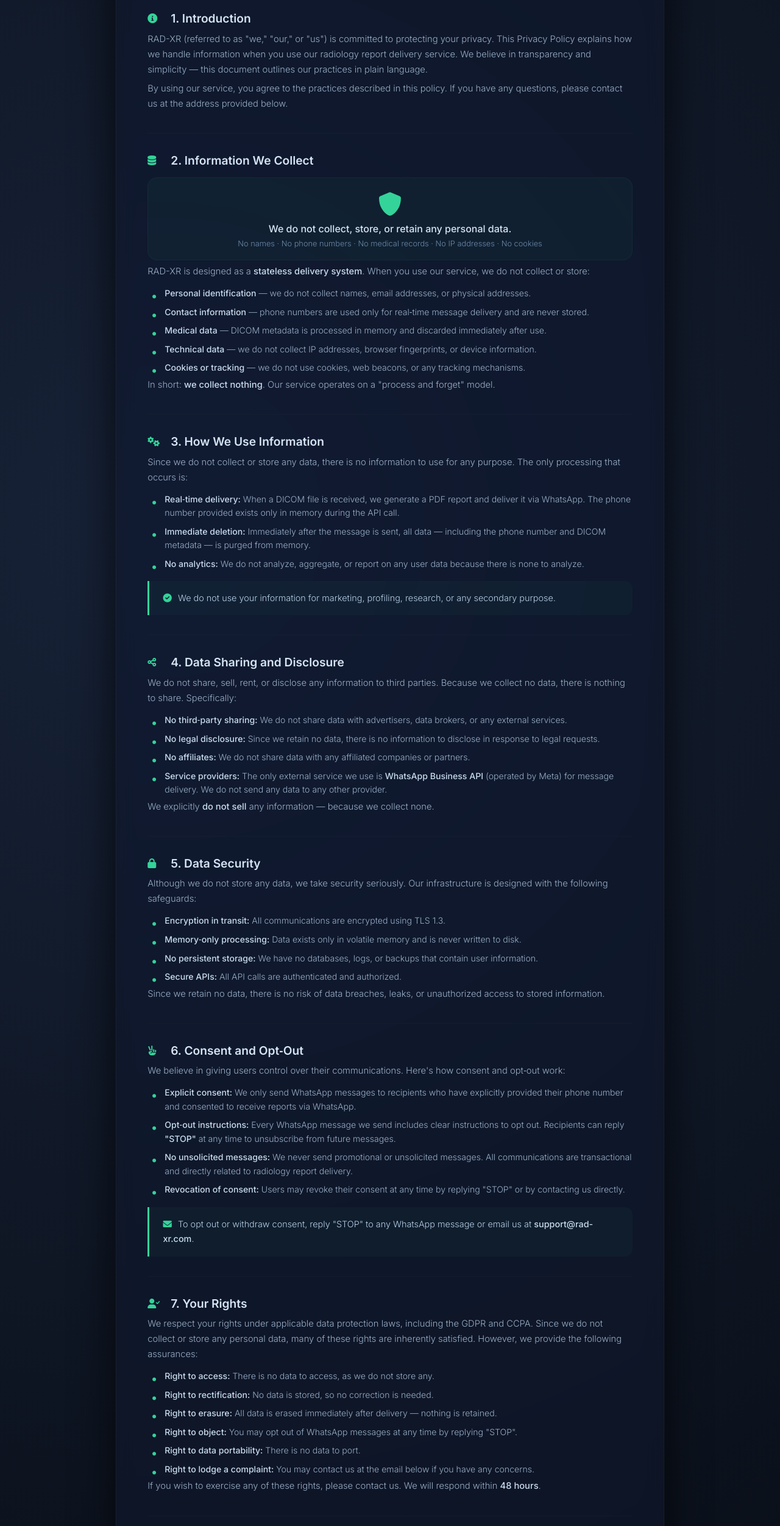
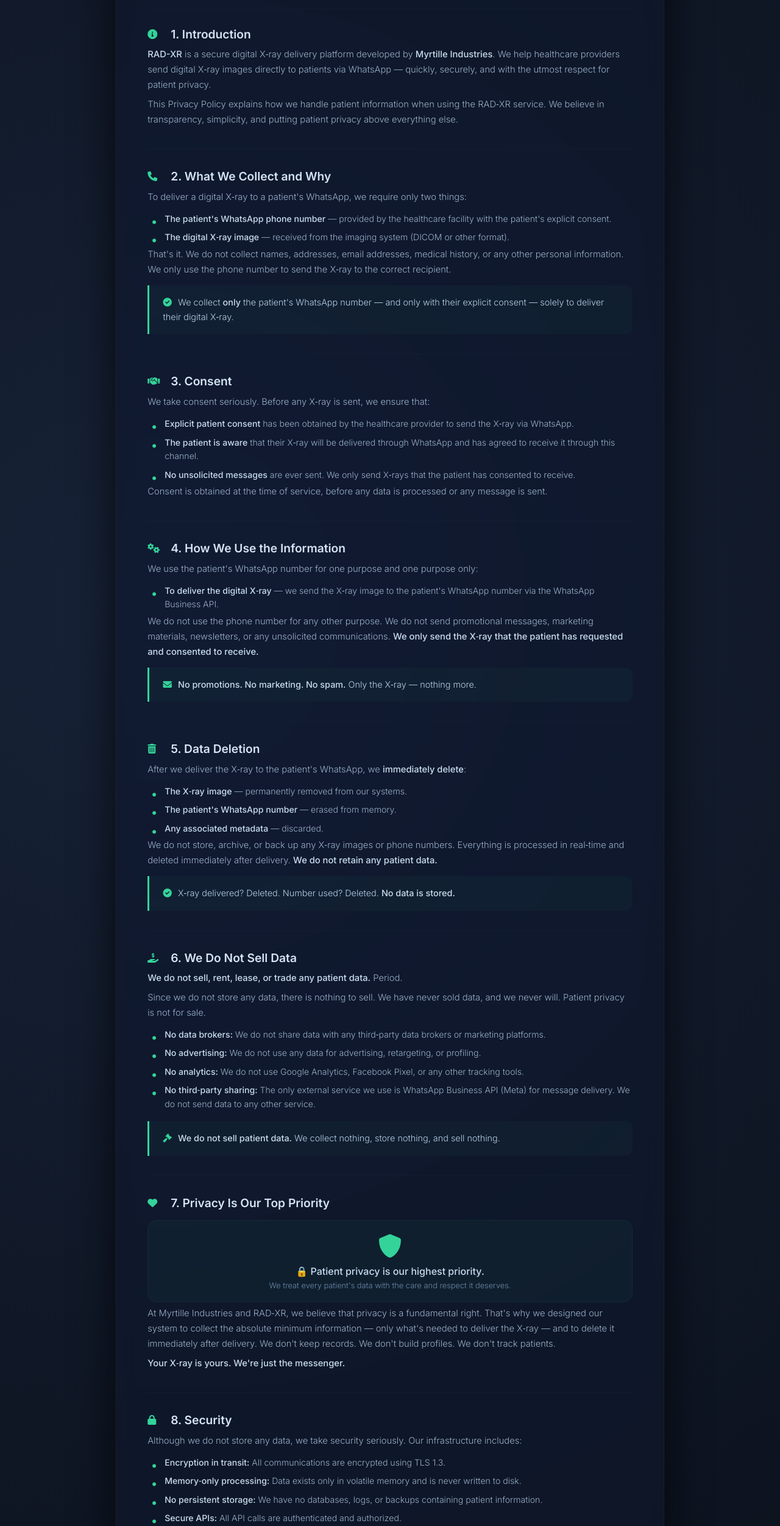
Before and after one commit to hisandeepkumar/myrweb, a plain HTML site: page privacy.html in a window 1280 px wide. Shown: the part 257-2760 px from the top of the page at 61% size. Drawn offline with Linux system fonts and the light colour scheme.

Commit message:
Update privacy.html

```diff
--- a/privacy.html
+++ b/privacy.html
@@ -3,7 +3,7 @@
 <head>
     <meta charset="UTF-8" />
     <meta name="viewport" content="width=device-width, initial-scale=1.0" />
-    <title>Privacy Policy · RAD-XR</title>
+    <title>Privacy Policy · RAD-XR · Myrtille Industries</title>
     <link rel="preconnect" href="https://fonts.googleapis.com" />
     <link rel="preconnect" href="https://fonts.gstatic.com" crossorigin />
     <link href="https://fonts.googleapis.com/css2?family=Inter:opsz,wght@14..32,300;14..32,400;14..32,500;14..32,600;14..32,700&display=swap" rel="stylesheet" />
@@ -68,7 +68,7 @@
             display: flex;
             align-items: center;
             gap: 12px;
-            margin-bottom: 0.5rem;
+            margin-bottom: 0.3rem;
             flex-wrap: wrap;
         }
         .header-badge .brand {
@@ -91,6 +91,19 @@
             font-weight: 500;
             letter-spacing: 0.3px;
             text-transform: uppercase;
+        }
+
+        .company-tag {
+            font-size: 0.85rem;
+            color: #6b8aaa;
+            margin-bottom: 0.8rem;
+            display: flex;
+            align-items: center;
+            gap: 6px;
+        }
+        .company-tag i {
+            color: #4a6a8a;
+            font-size: 0.7rem;
         }
 
         h1 {
@@ -204,7 +217,7 @@
             margin-right: 6px;
         }
 
-        .data-zero {
+        .privacy-first {
             background: rgba(52, 211, 153, 0.04);
             border: 1px solid rgba(52, 211, 153, 0.06);
             border-radius: 16px;
@@ -212,19 +225,19 @@
             margin: 1rem 0 0.4rem 0;
             text-align: center;
         }
-        .data-zero .big-icon {
+        .privacy-first .big-icon {
             font-size: 2.4rem;
             color: #34d399;
             margin-bottom: 0.3rem;
             display: block;
         }
-        .data-zero p {
+        .privacy-first p {
             font-size: 1rem;
             color: #d4e4f4;
             font-weight: 500;
             margin: 0;
         }
-        .data-zero .sub-text {
+        .privacy-first .sub-text {
             font-size: 0.8rem;
             color: #6b8aaa;
             font-weight: 300;
@@ -279,7 +292,7 @@
             .policy-section ul li {
                 font-size: 0.82rem;
             }
-            .data-zero p {
+            .privacy-first p {
                 font-size: 0.9rem;
             }
             .footer-policy {
@@ -315,6 +328,9 @@
             .last-updated {
                 font-size: 0.7rem;
             }
+            .company-tag {
+                font-size: 0.7rem;
+            }
             .policy-section h2 {
                 font-size: 0.9rem;
             }
@@ -331,13 +347,13 @@
             .highlight-box p {
                 font-size: 0.8rem;
             }
-            .data-zero .big-icon {
+            .privacy-first .big-icon {
                 font-size: 2rem;
             }
-            .data-zero p {
+            .privacy-first p {
                 font-size: 0.8rem;
             }
-            .data-zero .sub-text {
+            .privacy-first .sub-text {
                 font-size: 0.7rem;
             }
             .footer-policy {
@@ -361,6 +377,10 @@
             <span class="badge"><i class="fas fa-shield-alt" style="margin-right:4px;"></i> Privacy Policy</span>
         </div>
 
+        <div class="company-tag">
+            <i class="fas fa-building"></i> A product of <strong style="color:#b8d0e8;font-weight:500;">Myrtille Industries</strong>
+        </div>
+
         <h1>
             <i class="fas fa-shield-alt"></i>
             Privacy Policy
@@ -374,173 +394,207 @@
         <div class="policy-section">
             <h2><i class="fas fa-info-circle"></i> 1. Introduction</h2>
             <p>
-                RAD-XR (referred to as "we," "our," or "us") is committed to protecting your privacy. This Privacy Policy explains how we handle information when you use our radiology report delivery service. We believe in transparency and simplicity — this document outlines our practices in plain language.
+                <strong>RAD-XR</strong> is a secure digital X‑ray delivery platform developed by <strong>Myrtille Industries</strong>. We help healthcare providers send digital X‑ray images directly to patients via WhatsApp — quickly, securely, and with the utmost respect for patient privacy.
             </p>
             <p>
-                By using our service, you agree to the practices described in this policy. If you have any questions, please contact us at the address provided below.
+                This Privacy Policy explains how we handle patient information when using the RAD‑XR service. We believe in transparency, simplicity, and putting patient privacy above everything else.
             </p>
         </div>
 
-        <!-- SECTION 2: INFORMATION WE COLLECT -->
+        <!-- SECTION 2: WHAT WE COLLECT & WHY -->
         <div class="policy-section">
-            <h2><i class="fas fa-database"></i> 2. Information We Collect</h2>
-            <div class="data-zero">
-                <span class="big-icon"><i class="fas fa-shield-alt"></i></span>
-                <p>We do not collect, store, or retain any personal data.</p>
-                <div class="sub-text">No names · No phone numbers · No medical records · No IP addresses · No cookies</div>
-            </div>
+            <h2><i class="fas fa-phone"></i> 2. What We Collect and Why</h2>
             <p>
-                RAD-XR is designed as a <strong>stateless delivery system</strong>. When you use our service, we do not collect or store:
+                To deliver a digital X‑ray to a patient's WhatsApp, we require only two things:
             </p>
             <ul>
-                <li><strong>Personal identification</strong> — we do not collect names, email addresses, or physical addresses.</li>
-                <li><strong>Contact information</strong> — phone numbers are used only for real‑time message delivery and are never stored.</li>
-                <li><strong>Medical data</strong> — DICOM metadata is processed in memory and discarded immediately after use.</li>
-                <li><strong>Technical data</strong> — we do not collect IP addresses, browser fingerprints, or device information.</li>
-                <li><strong>Cookies or tracking</strong> — we do not use cookies, web beacons, or any tracking mechanisms.</li>
+                <li><strong>The patient's WhatsApp phone number</strong> — provided by the healthcare facility with the patient's explicit consent.</li>
+                <li><strong>The digital X‑ray image</strong> — received from the imaging system (DICOM or other format).</li>
             </ul>
             <p>
-                In short: <strong>we collect nothing</strong>. Our service operates on a "process and forget" model.
+                That's it. We do not collect names, addresses, email addresses, medical history, or any other personal information. We only use the phone number to send the X‑ray to the correct recipient.
+            </p>
+            <div class="highlight-box">
+                <p><i class="fas fa-check-circle"></i> We collect <strong>only</strong> the patient's WhatsApp number — and only with their explicit consent — solely to deliver their digital X‑ray.</p>
+            </div>
+        </div>
+
+        <!-- SECTION 3: CONSENT -->
+        <div class="policy-section">
+            <h2><i class="fas fa-handshake"></i> 3. Consent</h2>
+            <p>
+                We take consent seriously. Before any X‑ray is sent, we ensure that:
+            </p>
+            <ul>
+                <li><strong>Explicit patient consent</strong> has been obtained by the healthcare provider to send the X‑ray via WhatsApp.</li>
+                <li><strong>The patient is aware</strong> that their X‑ray will be delivered through WhatsApp and has agreed to receive it through this channel.</li>
+                <li><strong>No unsolicited messages</strong> are ever sent. We only send X‑rays that the patient has consented to receive.</li>
+            </ul>
+            <p>
+                Consent is obtained at the time of service, before any data is processed or any message is sent.
             </p>
         </div>
 
-        <!-- SECTION 3: HOW WE USE INFORMATION -->
+        <!-- SECTION 4: HOW WE USE THE INFORMATION -->
         <div class="policy-section">
-            <h2><i class="fas fa-cogs"></i> 3. How We Use Information</h2>
+            <h2><i class="fas fa-cogs"></i> 4. How We Use the Information</h2>
             <p>
-                Since we do not collect or store any data, there is no information to use for any purpose. The only processing that occurs is:
+                We use the patient's WhatsApp number for one purpose and one purpose only:
             </p>
             <ul>
-                <li><strong>Real‑time delivery:</strong> When a DICOM file is received, we generate a PDF report and deliver it via WhatsApp. The phone number provided exists only in memory during the API call.</li>
-                <li><strong>Immediate deletion:</strong> Immediately after the message is sent, all data — including the phone number and DICOM metadata — is purged from memory.</li>
-                <li><strong>No analytics:</strong> We do not analyze, aggregate, or report on any user data because there is none to analyze.</li>
+                <li><strong>To deliver the digital X‑ray</strong> — we send the X‑ray image to the patient's WhatsApp number via the WhatsApp Business API.</li>
             </ul>
+            <p>
+                We do not use the phone number for any other purpose. We do not send promotional messages, marketing materials, newsletters, or any unsolicited communications. <strong>We only send the X‑ray that the patient has requested and consented to receive.</strong>
+            </p>
             <div class="highlight-box">
-                <p><i class="fas fa-check-circle"></i> We do not use your information for marketing, profiling, research, or any secondary purpose.</p>
+                <p><i class="fas fa-envelope"></i> <strong>No promotions. No marketing. No spam.</strong> Only the X‑ray — nothing more.</p>
             </div>
         </div>
 
-        <!-- SECTION 4: DATA SHARING AND DISCLOSURE -->
+        <!-- SECTION 5: DATA DELETION -->
         <div class="policy-section">
-            <h2><i class="fas fa-share-alt"></i> 4. Data Sharing and Disclosure</h2>
+            <h2><i class="fas fa-trash-alt"></i> 5. Data Deletion</h2>
             <p>
-                We do not share, sell, rent, or disclose any information to third parties. Because we collect no data, there is nothing to share. Specifically:
+                After we deliver the X‑ray to the patient's WhatsApp, we <strong>immediately delete</strong>:
             </p>
             <ul>
-                <li><strong>No third‑party sharing:</strong> We do not share data with advertisers, data brokers, or any external services.</li>
-                <li><strong>No legal disclosure:</strong> Since we retain no data, there is no information to disclose in response to legal requests.</li>
-                <li><strong>No affiliates:</strong> We do not share data with any affiliated companies or partners.</li>
-                <li><strong>Service providers:</strong> The only external service we use is <strong>WhatsApp Business API</strong> (operated by Meta) for message delivery. We do not send any data to any other provider.</li>
+                <li><strong>The X‑ray image</strong> — permanently removed from our systems.</li>
+                <li><strong>The patient's WhatsApp number</strong> — erased from memory.</li>
+                <li><strong>Any associated metadata</strong> — discarded.</li>
             </ul>
             <p>
-                We explicitly <strong>do not sell</strong> any information — because we collect none.
+                We do not store, archive, or back up any X‑ray images or phone numbers. Everything is processed in real‑time and deleted immediately after delivery. <strong>We do not retain any patient data.</strong>
+            </p>
+            <div class="highlight-box">
+                <p><i class="fas fa-check-circle"></i> X‑ray delivered? Deleted. Number used? Deleted. <strong>No data is stored.</strong></p>
+            </div>
+        </div>
+
+        <!-- SECTION 6: DATA SHARING & SELLING -->
+        <div class="policy-section">
+            <h2><i class="fas fa-hand-holding-usd"></i> 6. We Do Not Sell Data</h2>
+            <p>
+                <strong>We do not sell, rent, lease, or trade any patient data.</strong> Period.
+            </p>
+            <p>
+                Since we do not store any data, there is nothing to sell. We have never sold data, and we never will. Patient privacy is not for sale.
+            </p>
+            <ul>
+                <li><strong>No data brokers:</strong> We do not share data with any third‑party data brokers or marketing platforms.</li>
+                <li><strong>No advertising:</strong> We do not use any data for advertising, retargeting, or profiling.</li>
+                <li><strong>No analytics:</strong> We do not use Google Analytics, Facebook Pixel, or any other tracking tools.</li>
+                <li><strong>No third‑party sharing:</strong> The only external service we use is WhatsApp Business API (Meta) for message delivery. We do not send data to any other service.</li>
+            </ul>
+            <div class="highlight-box">
+                <p><i class="fas fa-gavel"></i> <strong>We do not sell patient data.</strong> We collect nothing, store nothing, and sell nothing.</p>
+            </div>
+        </div>
+
+        <!-- SECTION 7: PRIVACY IS OUR TOP PRIORITY -->
+        <div class="policy-section">
+            <h2><i class="fas fa-heart"></i> 7. Privacy Is Our Top Priority</h2>
+            <div class="privacy-first">
+                <span class="big-icon"><i class="fas fa-shield-alt"></i></span>
+                <p>🔒 <strong>Patient privacy is our highest priority.</strong></p>
+                <div class="sub-text">We treat every patient's data with the care and respect it deserves.</div>
+            </div>
+            <p>
+                At Myrtille Industries and RAD‑XR, we believe that privacy is a fundamental right. That's why we designed our system to collect the absolute minimum information — only what's needed to deliver the X‑ray — and to delete it immediately after delivery. We don't keep records. We don't build profiles. We don't track patients.
+            </p>
+            <p>
+                <strong>Your X‑ray is yours. We're just the messenger.</strong>
             </p>
         </div>
 
-        <!-- SECTION 5: DATA SECURITY -->
+        <!-- SECTION 8: SECURITY -->
         <div class="policy-section">
-            <h2><i class="fas fa-lock"></i> 5. Data Security</h2>
+            <h2><i class="fas fa-lock"></i> 8. Security</h2>
             <p>
-                Although we do not store any data, we take security seriously. Our infrastructure is designed with the following safeguards:
+                Although we do not store any data, we take security seriously. Our infrastructure includes:
             </p>
             <ul>
                 <li><strong>Encryption in transit:</strong> All communications are encrypted using TLS 1.3.</li>
                 <li><strong>Memory‑only processing:</strong> Data exists only in volatile memory and is never written to disk.</li>
-                <li><strong>No persistent storage:</strong> We have no databases, logs, or backups that contain user information.</li>
+                <li><strong>No persistent storage:</strong> We have no databases, logs, or backups containing patient information.</li>
                 <li><strong>Secure APIs:</strong> All API calls are authenticated and authorized.</li>
             </ul>
             <p>
-                Since we retain no data, there is no risk of data breaches, leaks, or unauthorized access to stored information.
+                Since we retain no data, there is no risk of data breaches, leaks, or unauthorized access to stored patient information.
             </p>
         </div>
 
-        <!-- SECTION 6: USER CONSENT AND OPT‑OUT -->
+        <!-- SECTION 9: PATIENT RIGHTS -->
         <div class="policy-section">
-            <h2><i class="fas fa-hand-peace"></i> 6. Consent and Opt‑Out</h2>
+            <h2><i class="fas fa-user-check"></i> 9. Patient Rights</h2>
             <p>
-                We believe in giving users control over their communications. Here's how consent and opt‑out work:
-            </p>
-            <ul>
-                <li><strong>Explicit consent:</strong> We only send WhatsApp messages to recipients who have explicitly provided their phone number and consented to receive reports via WhatsApp.</li>
-                <li><strong>Opt‑out instructions:</strong> Every WhatsApp message we send includes clear instructions to opt out. Recipients can reply <strong>"STOP"</strong> at any time to unsubscribe from future messages.</li>
-                <li><strong>No unsolicited messages:</strong> We never send promotional or unsolicited messages. All communications are transactional and directly related to radiology report delivery.</li>
-                <li><strong>Revocation of consent:</strong> Users may revoke their consent at any time by replying "STOP" or by contacting us directly.</li>
-            </ul>
-            <div class="highlight-box">
-                <p><i class="fas fa-envelope"></i> To opt out or withdraw consent, reply "STOP" to any WhatsApp message or email us at <strong>support@rad-xr.com</strong>.</p>
-            </div>
-        </div>
-
-        <!-- SECTION 7: USER RIGHTS -->
-        <div class="policy-section">
-            <h2><i class="fas fa-user-check"></i> 7. Your Rights</h2>
-            <p>
-                We respect your rights under applicable data protection laws, including the GDPR and CCPA. Since we do not collect or store any personal data, many of these rights are inherently satisfied. However, we provide the following assurances:
+                We respect patient rights under applicable data protection laws (GDPR, CCPA, etc.). Since we do not store any data, many rights are inherently satisfied. However, we provide the following assurances:
             </p>
             <ul>
                 <li><strong>Right to access:</strong> There is no data to access, as we do not store any.</li>
                 <li><strong>Right to rectification:</strong> No data is stored, so no correction is needed.</li>
                 <li><strong>Right to erasure:</strong> All data is erased immediately after delivery — nothing is retained.</li>
-                <li><strong>Right to object:</strong> You may opt out of WhatsApp messages at any time by replying "STOP".</li>
-                <li><strong>Right to data portability:</strong> There is no data to port.</li>
-                <li><strong>Right to lodge a complaint:</strong> You may contact us at the email below if you have any concerns.</li>
+                <li><strong>Right to object / opt‑out:</strong> Patients may opt out at any time by replying "STOP" to any WhatsApp message.</li>
+                <li><strong>Right to portability:</strong> There is no data to port.</li>
             </ul>
             <p>
-                If you wish to exercise any of these rights, please contact us. We will respond within <strong>48 hours</strong>.
+                For any privacy‑related concerns or requests, please contact us at the email below. We respond within <strong>48 hours</strong>.
             </p>
         </div>
 
-        <!-- SECTION 8: DATA RETENTION -->
+        <!-- SECTION 10: OPT‑OUT -->
         <div class="policy-section">
-            <h2><i class="fas fa-clock"></i> 8. Data Retention</h2>
+            <h2><i class="fas fa-ban"></i> 10. Opt‑Out</h2>
             <p>
-                We do not retain any personal data. All information received is processed in real‑time and deleted immediately after delivery. There are no backups, archives, or logs containing user information. Our retention policy is simple:
+                Patients can opt out of receiving WhatsApp messages from RAD‑XR at any time:
             </p>
             <ul>
-                <li><strong>Processing duration:</strong> Data exists only for the duration of the API call (typically a few seconds).</li>
-                <li><strong>Deletion:</strong> Immediately after the WhatsApp message is sent, all data is purged from memory.</li>
-                <li><strong>No retention:</strong> We do not retain any data for any period of time.</li>
+                <li><strong>Reply "STOP"</strong> to any WhatsApp message received from RAD‑XR.</li>
+                <li><strong>Contact us</strong> at the email address below and request to be unsubscribed.</li>
             </ul>
+            <p>
+                Once a patient opts out, we will not send any further messages to that number. Since we do not store numbers, the opt‑out is processed in real‑time.
+            </p>
+            <div class="highlight-box">
+                <p><i class="fas fa-check-circle"></i> <strong>Your choice is respected.</strong> Opt out anytime by replying "STOP".</p>
+            </div>
         </div>
 
-        <!-- SECTION 9: CHILDREN'S PRIVACY -->
+        <!-- SECTION 11: CHILDREN'S PRIVACY -->
         <div class="policy-section">
-            <h2><i class="fas fa-child"></i> 9. Children's Privacy</h2>
+            <h2><i class="fas fa-child"></i> 11. Children's Privacy</h2>
             <p>
-                Our service is not directed at children under the age of 13. We do not knowingly collect or process any information from children. If you believe that a child has provided information through our service, please contact us immediately.
+                Our service is not directed at children under the age of 13. We do not knowingly collect or process any information from children. If you believe that a child's X‑ray has been delivered through our service without proper consent, please contact us immediately.
             </p>
         </div>
 
-        <!-- SECTION 10: CHANGES TO THIS POLICY -->
+        <!-- SECTION 12: CHANGES TO THIS POLICY -->
         <div class="policy-section">
-            <h2><i class="fas fa-pen"></i> 10. Changes to This Policy</h2>
+            <h2><i class="fas fa-pen"></i> 12. Changes to This Policy</h2>
             <p>
-                We may update this Privacy Policy from time to time. Any changes will be posted on this page with an updated date. We encourage you to review this policy periodically. If we make material changes, we will provide additional notice where appropriate.
-            </p>
-            <p>
-                The latest version of this policy is always available at this URL.
+                We may update this Privacy Policy from time to time. Any changes will be posted on this page with an updated date. We encourage you to review this policy periodically. The latest version is always available at this URL.
             </p>
         </div>
 
-        <!-- SECTION 11: CONTACT -->
+        <!-- SECTION 13: CONTACT -->
         <div class="policy-section" style="border-bottom: none; margin-bottom: 0; padding-bottom: 0;">
-            <h2><i class="fas fa-envelope"></i> 11. Contact Us</h2>
+            <h2><i class="fas fa-envelope"></i> 13. Contact Us</h2>
             <p>
-                If you have any questions, concerns, or requests regarding this Privacy Policy, please contact us:
+                If you have any questions, concerns, or requests regarding this Privacy Policy or how we handle patient data, please contact us:
             </p>
             <ul>
-                <li><strong>Email:</strong> <a href="mailto:support@rad-xr.com" style="color:#34d399;text-decoration:none;">support@rad-xr.com</a></li>
-                <li><strong>Telegram:</strong> <span style="color:#6b8aaa;">@rdx_xr_bot</span></li>
+                <li><strong>Email:</strong> <a href="mailto:privacy@myrtille-industries.com" style="color:#34d399;text-decoration:none;">privacy@myrtille-industries.com</a></li>
+                <li><strong>Website:</strong> <span style="color:#6b8aaa;">www.myrtille-industries.com</span></li>
                 <li><strong>Response time:</strong> We respond to all inquiries within <strong>48 hours</strong>.</li>
             </ul>
         </div>
 
         <!-- FOOTER -->
         <div class="footer-policy">
-            <span>© 2026 RAD-XR · All rights reserved.</span>
+            <span>© 2026 Myrtille Industries · RAD-XR · All rights reserved.</span>
             <div class="right">
                 <a href="index.html">Home</a>
-                <a href="mailto:support@rad-xr.com">Contact</a>
+                <a href="mailto:privacy@myrtille-industries.com">Contact</a>
             </div>
         </div>
 
```
